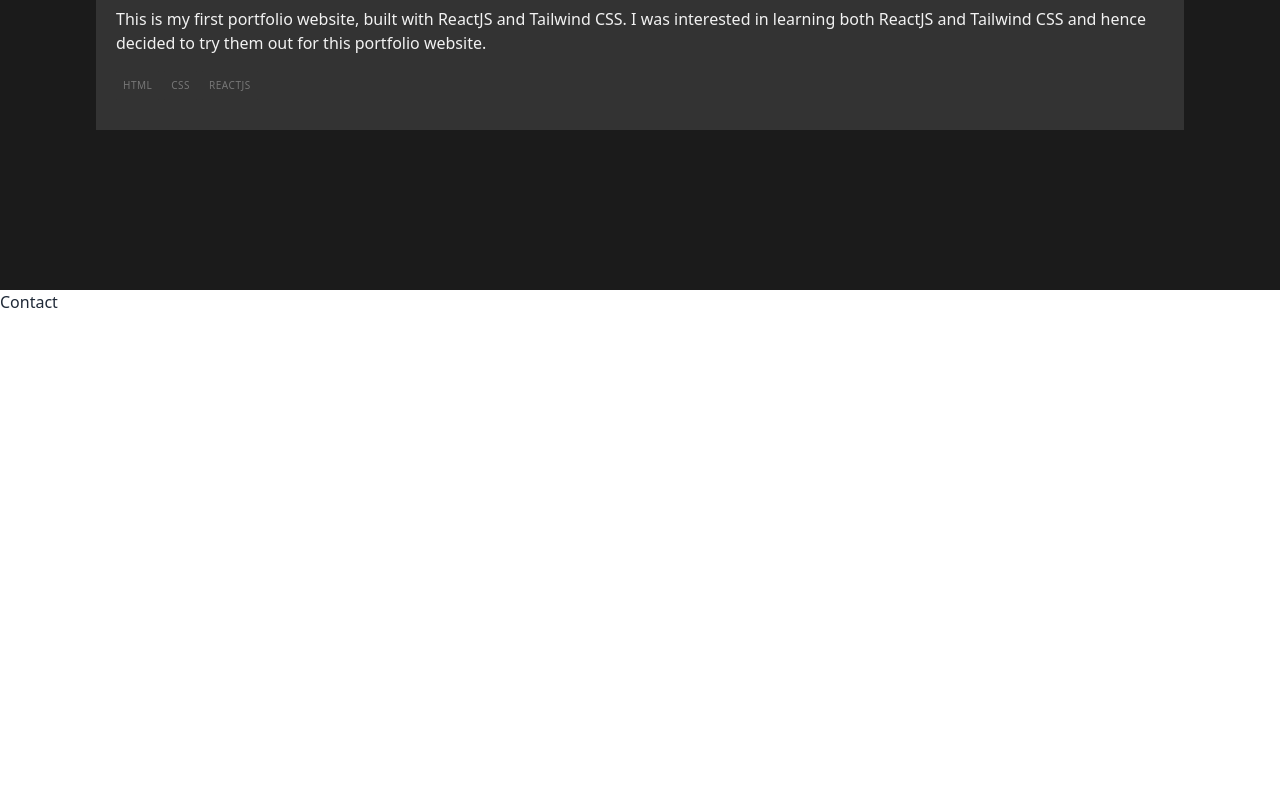
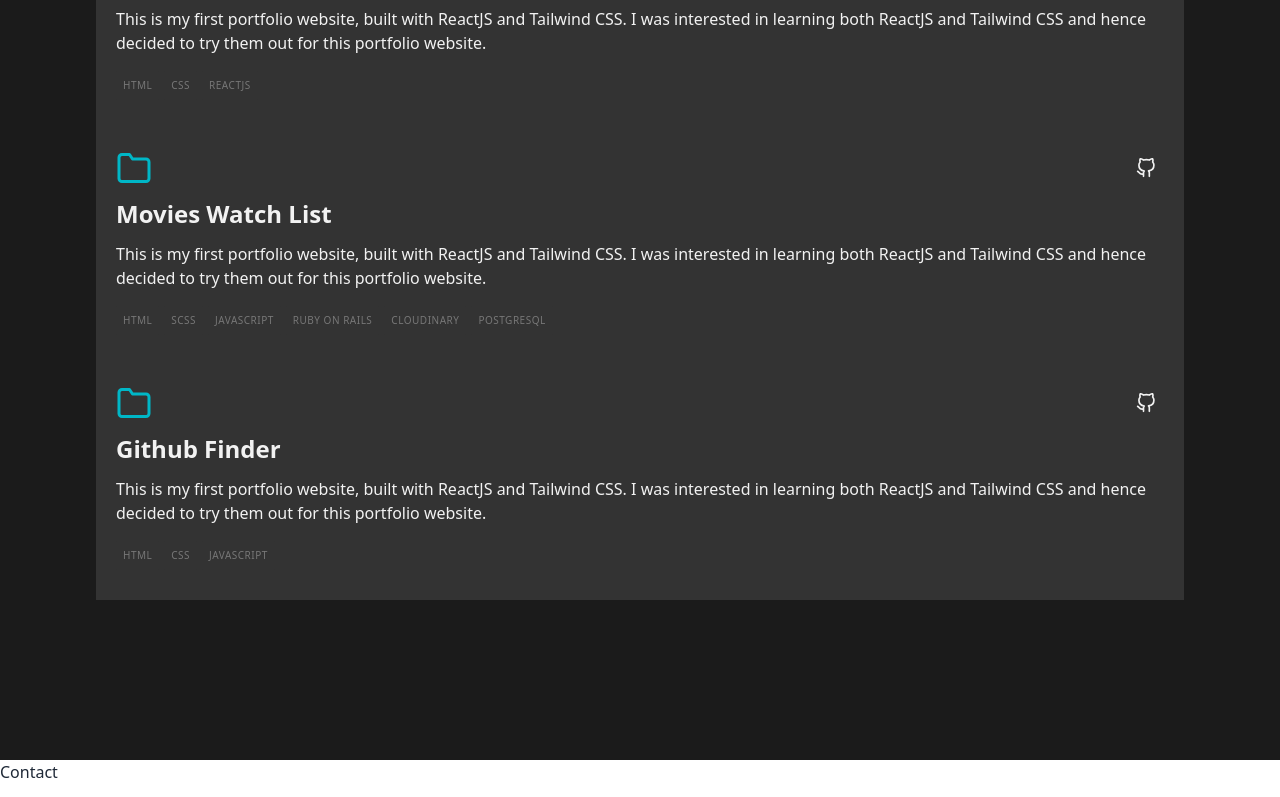
Before and after one commit to helen-tan/portfolio-site, a React (Create React App) app: page / in a window 1280 px wide. Shown: the part 7336-8133 px from the top of the page. Built offline with nearby package versions, Linux system fonts and the light colour scheme.

Commit message:
display code link or demo link only if link exist

```diff
--- a/src/components/cards/ProjectCard.jsx
+++ b/src/components/cards/ProjectCard.jsx
@@ -7,8 +7,12 @@ function ProjectCard({ project }) {
       <div className="project-card-top flex justify-between items-center mb-3">
         <FiFolder className='text-teal text-4xl' />
         <div className="project-links flex items-center">
-          <a href={project.code_link} target="_blank" rel="noreferrer" className="mr-2"><FiGithub size={20} /></a>
-          <a href={project.demo_link} target="_blank" rel="noreferrer"><FiExternalLink size={20} /></a>
+          {(project.code_link !== "") ?
+            <a href={project.code_link} target="_blank" rel="noreferrer" className="mr-2"><FiGithub size={20} /></a> : null
+          }
+          {(project.demo_link !== "") ?
+            <a href={project.demo_link} target="_blank" rel="noreferrer"><FiExternalLink size={20} /></a> : null
+          }
         </div>
       </div>
 
--- a/src/data/PortfolioData.js
+++ b/src/data/PortfolioData.js
@@ -62,7 +62,28 @@ const PortfolioData = [
     featured: false,
     img_1_path: "",
     img_2_path: ""
-
+  },
+  {
+    id: 6,
+    title: "Movies Watch List",
+    desc: "This is my first portfolio website, built with ReactJS and Tailwind CSS. I was interested in learning both ReactJS and Tailwind CSS and hence decided to try them out for this portfolio website.",
+    demo_link: "",
+    code_link: "https://github.com/helen-tan/rails-watch-list",
+    used_items: ["HTML", "SCSS", "JavaScript", "Ruby on Rails", "Cloudinary", "PostgreSQL"],
+    featured: false,
+    img_1_path: "",
+    img_2_path: ""
+  },
+  {
+    id: 7,
+    title: "Github Finder",
+    desc: "This is my first portfolio website, built with ReactJS and Tailwind CSS. I was interested in learning both ReactJS and Tailwind CSS and hence decided to try them out for this portfolio website.",
+    demo_link: "",
+    code_link: "https://github.com/helen-tan/github-finder",
+    used_items: ["HTML", "CSS", "JavaScript"],
+    featured: false,
+    img_1_path: "",
+    img_2_path: ""
   }
 ]
 
```
